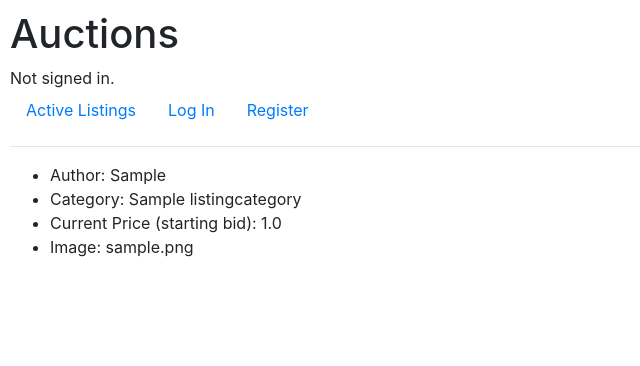
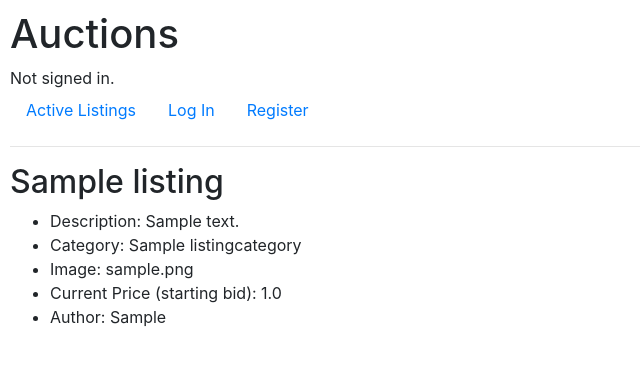
Before and after one commit to temirlanmur/project-2, a Django app: page /listing/1 in a window 1280 px wide. Shown: the top 366 px of the page, without its empty margins (0-640 px from the left). Run offline with Django 3.2, Linux system fonts and the light colour scheme; tables that the repository leaves empty hold one stand-in row (values such as "Sample post"); some libraries are stand-ins or nearby versions.

Commit message:
Slightly modify two templates and URL pattern
listing.html displays description and order of attributes is revised.
index.html uses correct attribute name.
In user_page pattern id was changed to nickname, which is intended to
be object's slug.

```diff
--- a/auctions/templates/auctions/index.html
+++ b/auctions/templates/auctions/index.html
@@ -7,7 +7,7 @@
         {% for listing in active_listings %}
             <li>
                 <a href="{{ listing.get_absolute_url }}">
-                    {{ listing.name }}
+                    {{ listing.title }}
                 </a>
             </li>
         {% endfor %}
--- a/auctions/templates/auctions/listing.html
+++ b/auctions/templates/auctions/listing.html
@@ -1,11 +1,12 @@
 {% extends "auctions/layout.html" %}
 
 {% block body %}
-    <h2>{{ listing.name }}</h2>
+    <h2>{{ listing.title }}</h2>
     <ul>
+        <li>Description: {{ listing.description }}</li>
+        <li>Category: {{ listing.category }}</li>
+        <li>Image: {{ listing.image }}</li>
+        <li>Current Price (starting bid): {{ listing.starting_bid }}</li>
         <li>Author: {{ listing.author.first_name }}</li>
-        <li>Category: {{ listing.category }}</li>
-        <li>Current Price (starting bid): {{ listing.starting_bid }}</li>
-        <li>Image: {{ listing.image }}</li>
     </ul>
 {% endblock %}
--- a/auctions/urls.py
+++ b/auctions/urls.py
@@ -7,7 +7,7 @@ urlpatterns = [
     path("login", views.login_view, name="login"),
     path("logout", views.logout_view, name="logout"),
     path("register", views.register, name="register"),
-    path("user/<str:username>", views.user, name="user_page"),
+    path("user/<str:nickname>", views.user, name="user_page"),
     path("category/<str:slug>", views.category, name="category"),
     path("category", views.categories, name="categories"),
     path("listing/<int:id>", views.listing, name="listing"),
```
